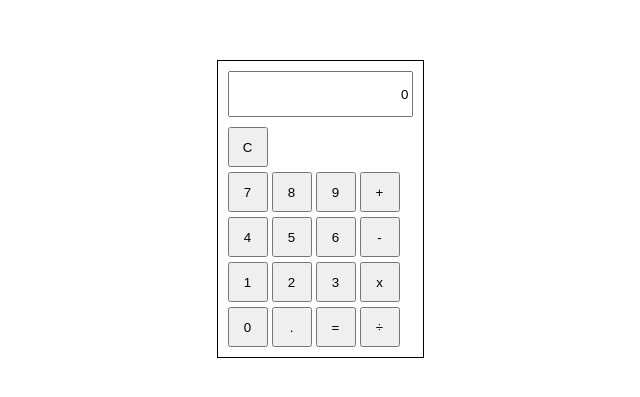
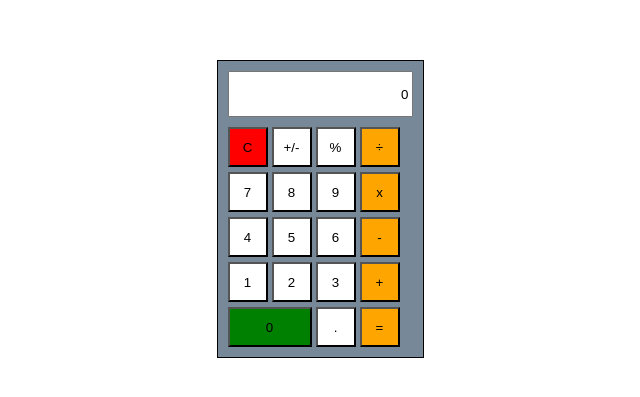
Before and after one commit to nrtmovrusm/Calculator, a plain HTML site: page index.html in a window 1280 px wide. Shown: the part 199-596 px from the top of the page, without its empty margins (320-960 px from the left). Drawn offline with Linux system fonts and the light colour scheme.

Commit message:
Added enhanced UI and additional +/- and % buttons

```diff
--- a/index.html
+++ b/index.html
@@ -15,12 +15,15 @@
             <div class="calc_body">
                 <div class="row">
                     <button class="button" id="clear">C</button>
+                    <button class="button" id="plusminus">+/-</button>
+                    <button class="button" id="percentage">%</button>
+                    <button class="operator" id="divide">÷</button>
                 </div>
                 <div class="row">
                     <button class="button" id="seven">7</button>
                     <button class="button" id="eight">8</button>
                     <button class="button" id="nine">9</button>
-                    <button class="operator" id="add">+</button>
+                    <button class="operator" id="multiply">x</button>
                 </div>
                 <div class="row">
                     <button class="button" id="four">4</button>
@@ -32,13 +35,12 @@
                     <button class="button" id="one">1</button>
                     <button class="button" id="two">2</button>
                     <button class="button" id="three">3</button>
-                    <button class="operator" id="multiply">x</button>
+                    <button class="operator" id="add">+</button>
                 </div>
                 <div class="row">
                     <button class="button" id="zero">0</button>
                     <button class="button" id="decimal">.</button>
                     <button class="equals" id="equals">=</button>
-                    <button class="operator" id="divide">÷</button>
                 </div>
             </div>
         </div>
--- a/javascript.js
+++ b/javascript.js
@@ -63,6 +63,10 @@ btnNumbers.forEach(button => {
         } else if (display.value === "0") {
             display.value = "";
             display.value += e.target.textContent;
+        } else if (e.target.textContent === "+/-") {
+            display.value = String(-1 * Number(display.value));
+        } else if (e.target.textContent === "%") {
+            display.value = String((Number(display.value) / 100));
         } else {
             display.value += e.target.textContent; // returns string
         }
--- a/style.css
+++ b/style.css
@@ -8,6 +8,7 @@
 .calculator {
     padding: 10px;
     border: 1px solid black;
+    background-color: lightslategray;
 }
 
 input {
@@ -36,4 +37,22 @@ input {
 button {
     width: 40px;
     height: 40px;
+    background-color: white;
 }
+
+.button#zero {
+    width: 84px;
+}
+
+.button#clear {
+    background-color: red;
+}
+
+.button#zero {
+    background-color: green;
+}
+
+.operator,
+#equals {
+    background-color: orange;
+}
```
